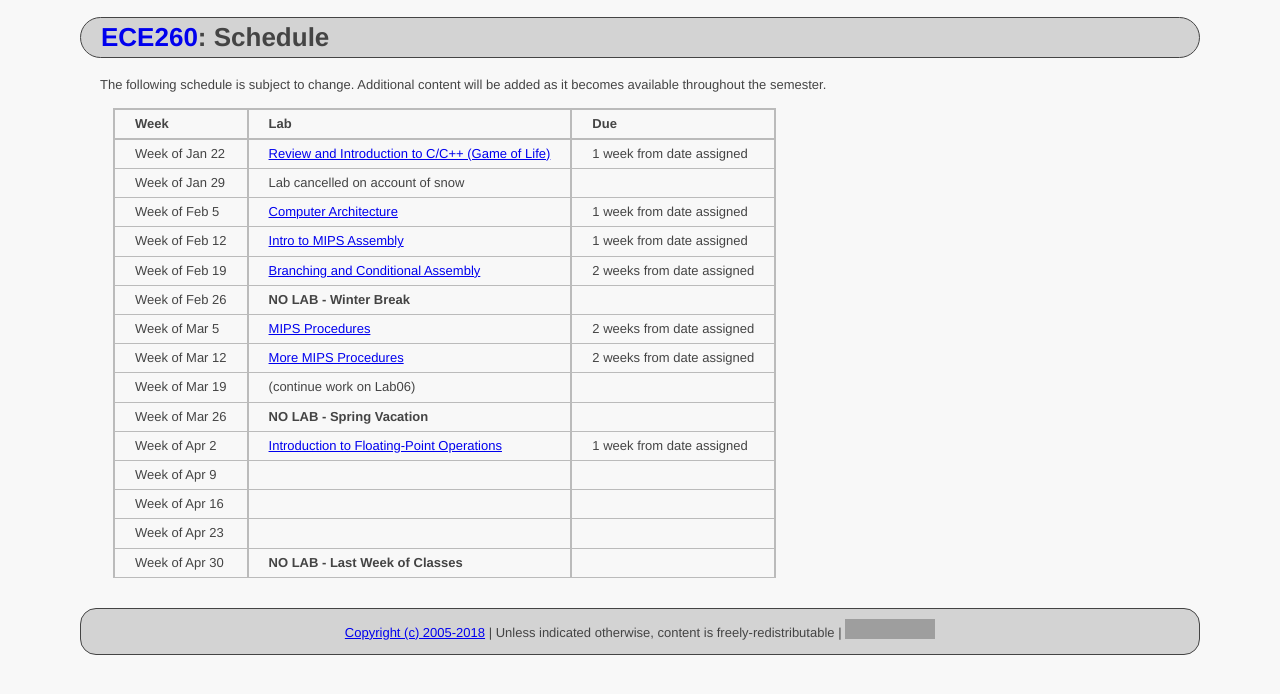
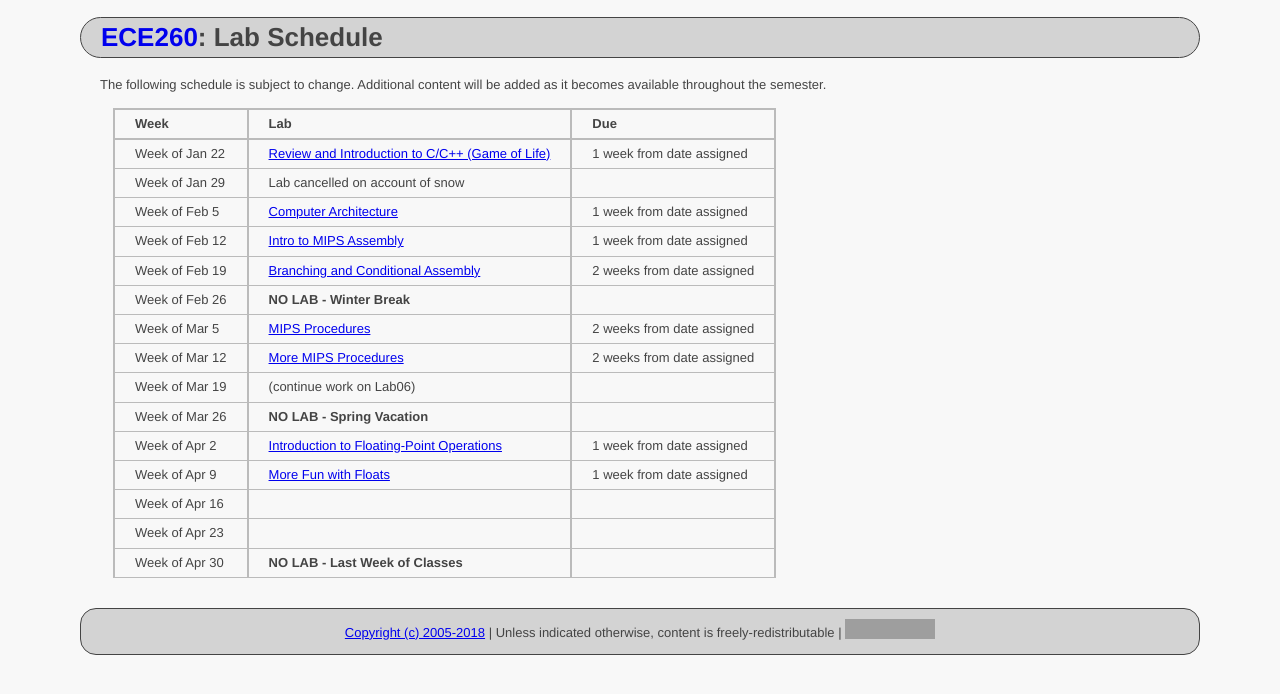
Before and after one commit to ycpcs/ece260-spring2018, a Jekyll site: the page built from schedule_lab.md, in a window 1280 px wide. Shown: the top 694 px of the page. Built offline with Jekyll 4.4.1, drawn with Linux system fonts in a browser that asks for light colours; grey boxes are pictures that could not be loaded.

Commit message:
updated schedule

```diff
--- a/schedule_lab.md
+++ b/schedule_lab.md
@@ -1,7 +1,7 @@
 ---
 layout: default
 course_number: ECE260
-title: Schedule
+title: Lab Schedule
 ---
 
 The following schedule is subject to change.
@@ -14,16 +14,16 @@ Week of Jan 22 |  [Review and Introduction to C/C++ (Game of Life)](labs/lab01.h
 Week of Jan 29 |  Lab cancelled on account of snow                                      |
 Week of Feb 5  |  [Computer Architecture](labs/lab02.html)                              |  1 week from date assigned  <!-- lab 2 -->
 Week of Feb 12 |  [Intro to MIPS Assembly](labs/lab03.html)                             |  1 week from date assigned  <!-- lab 3 -->
-Week of Feb 19 |  [Branching and Conditional Assembly](labs/lab04.html)                 |  2 weeks from date assigned  <!-- lab 4 -->
+Week of Feb 19 |  [Branching and Conditional Assembly](labs/lab04.html)                 |  2 weeks from date assigned <!-- lab 4 -->
 Week of Feb 26 |  **NO LAB - Winter Break**                                             |
-Week of Mar 5  |  [MIPS Procedures](labs/lab05.html)                                    |  2 weeks from date assigned  <!-- lab 5 -->
-Week of Mar 12 |  [More MIPS Procedures](labs/lab06.html)                               |  2 weeks from date assigned  <!-- lab 6 -->
+Week of Mar 5  |  [MIPS Procedures](labs/lab05.html)                                    |  2 weeks from date assigned <!-- lab 5 -->
+Week of Mar 12 |  [More MIPS Procedures](labs/lab06.html)                               |  2 weeks from date assigned <!-- lab 6 -->
 Week of Mar 19 |  (continue work on Lab06)                                              |
 Week of Mar 26 |  **NO LAB - Spring Vacation**                                          |
-Week of Apr 2  |  [Introduction to Floating-Point Operations](labs/lab07.html)          | 1 week from date assigned  <!-- lab 7 -->
-Week of Apr 9  |                                                                        | <!-- lab 8 -->
-Week of Apr 16 |                                                                        | <!-- lab 9 -->
-Week of Apr 23 |                                                                        | <!-- lab 10 -->
+Week of Apr 2  |  [Introduction to Floating-Point Operations](labs/lab07.html)          |  1 week from date assigned  <!-- lab 7 -->
+Week of Apr 9  |  [More Fun with Floats](labs/lab08.html)                               |  1 week from date assigned  <!-- lab 8 -->
+Week of Apr 16 |                                                                        |  <!-- lab 9 -->
+Week of Apr 23 |                                                                        |  <!-- lab 10 -->
 Week of Apr 30 |  **NO LAB - Last Week of Classes**                                     |
 
 
@@ -36,5 +36,4 @@ Week of Apr 30 |  **NO LAB - Last Week of Classes**
 <!-- [Introduction to Floating-Point Operations](labs/lab07.html) -->
 <!-- [More Fun with Floats](labs/lab08.html) -->
 <!-- [Introduction to ARM Assembly](labs/lab09.html) -->
-<!-- EXAM WEEK - no lab -->
 <!-- [Loop and Function Optimization](labs/lab10.html) -->
```
Also changed, not shown: schedule_lecture.md (+1 -1 lines).
